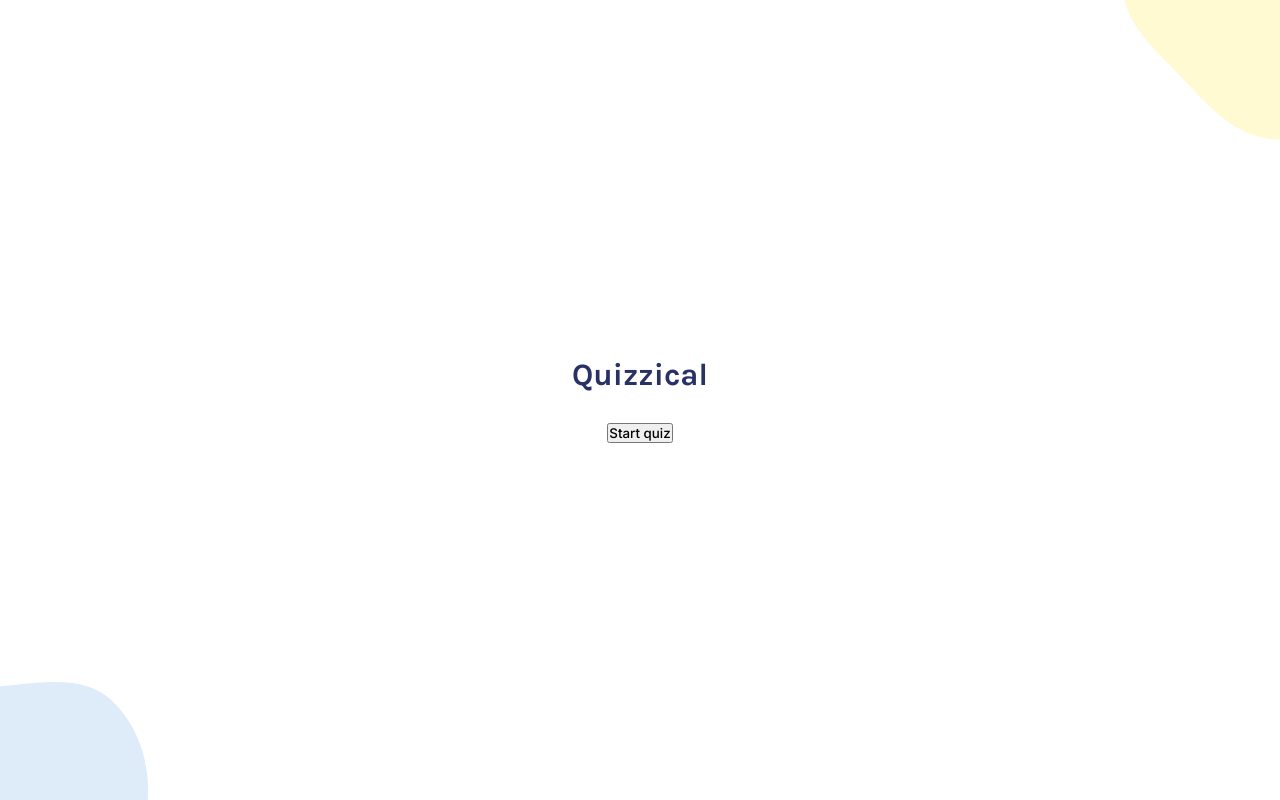
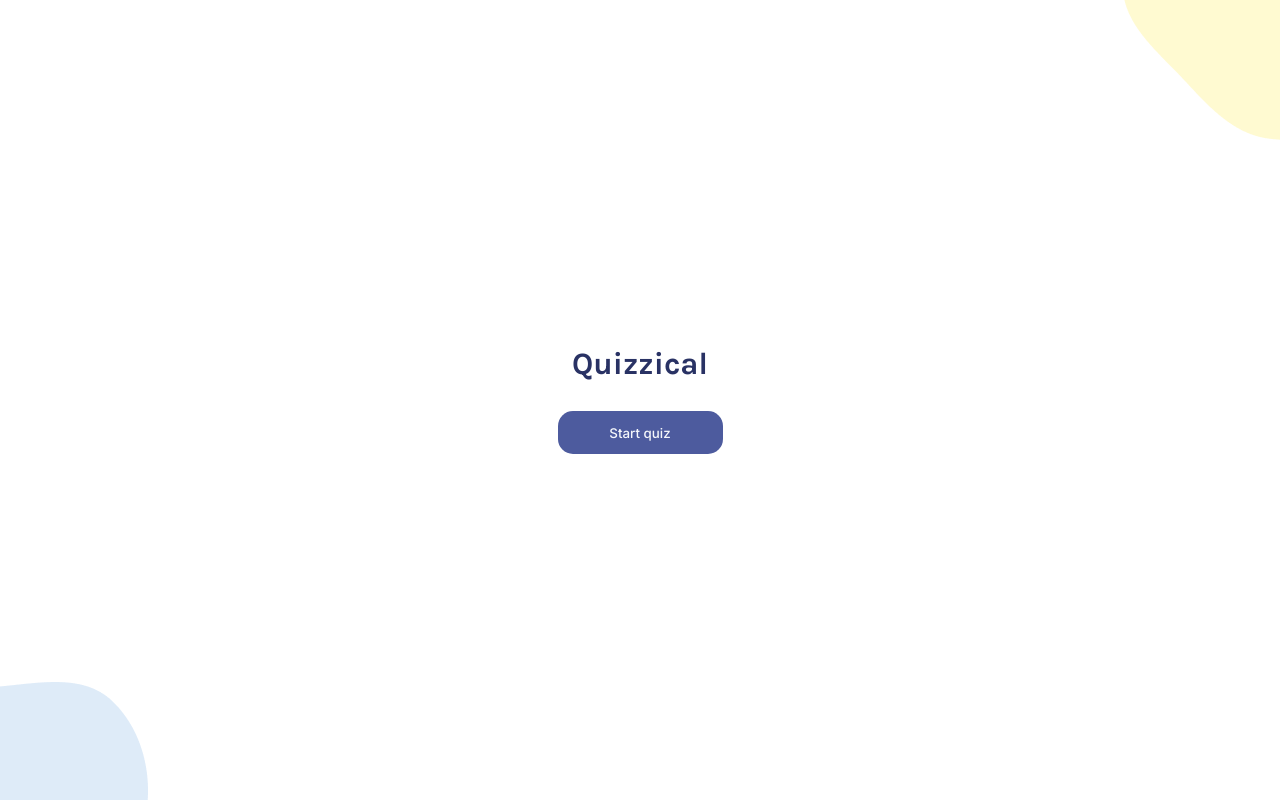
Before and after one commit to agelesskid/quizzical, a React (Vite) app: page / in a window 1280 px wide. Built offline with nearby package versions, Linux system fonts and the light colour scheme.

Commit message:
hotfixed button class

```diff
--- a/src/components/Start.jsx
+++ b/src/components/Start.jsx
@@ -4,7 +4,7 @@ export default function Start() {
             <img src="/images/big-yellow-blob.png" id='big-yellow-blob' alt="Big yellow blob" />
             <img src="/images/big-blue-blob.png" id='big-blue-blob' alt="Big blue blob" />
             <h1>Quizzical</h1>
-            <button className="start-btn" type='button'>Start quiz</button>
+            <button className="main-btn" type='button'>Start quiz</button>
         </>
     )
 }
```
